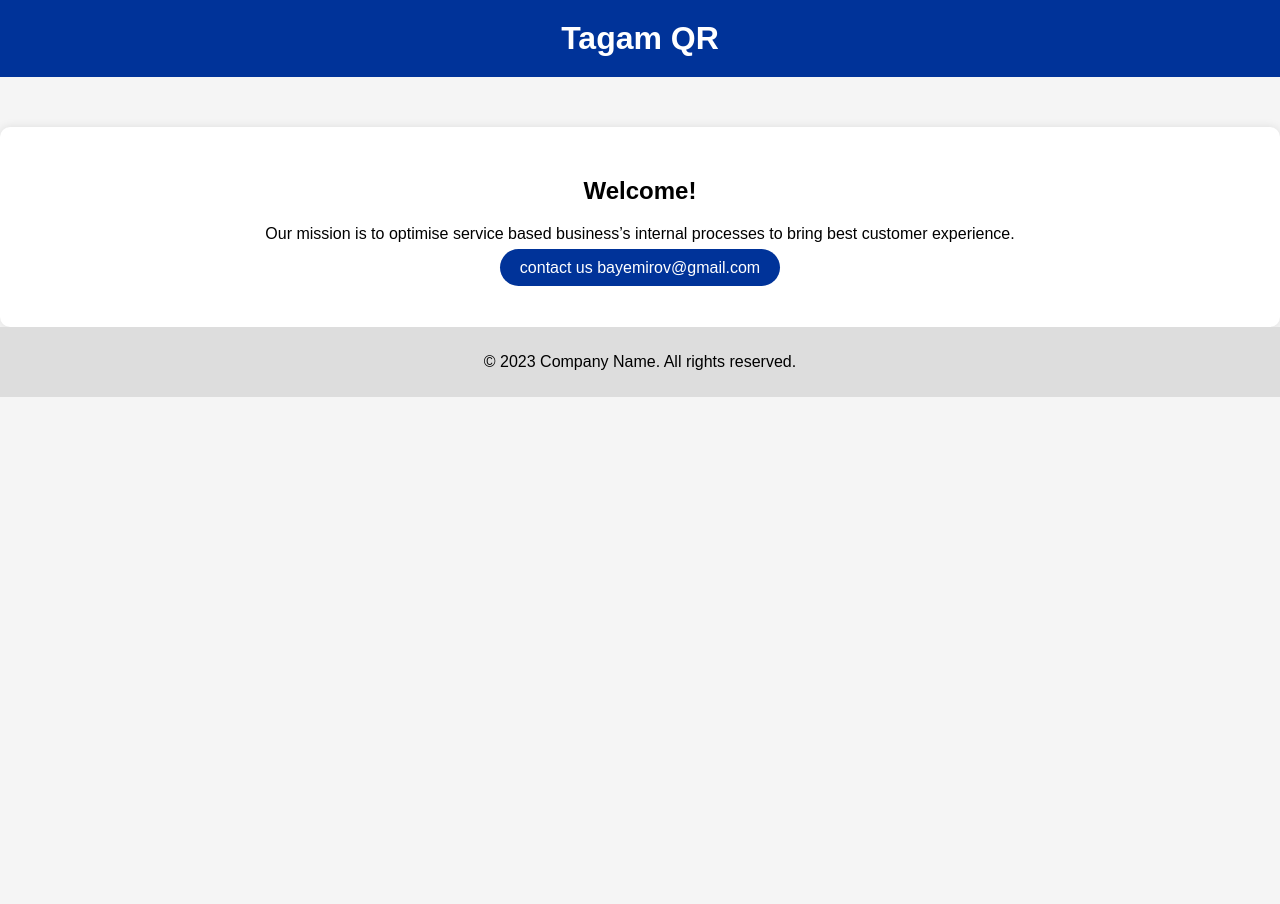
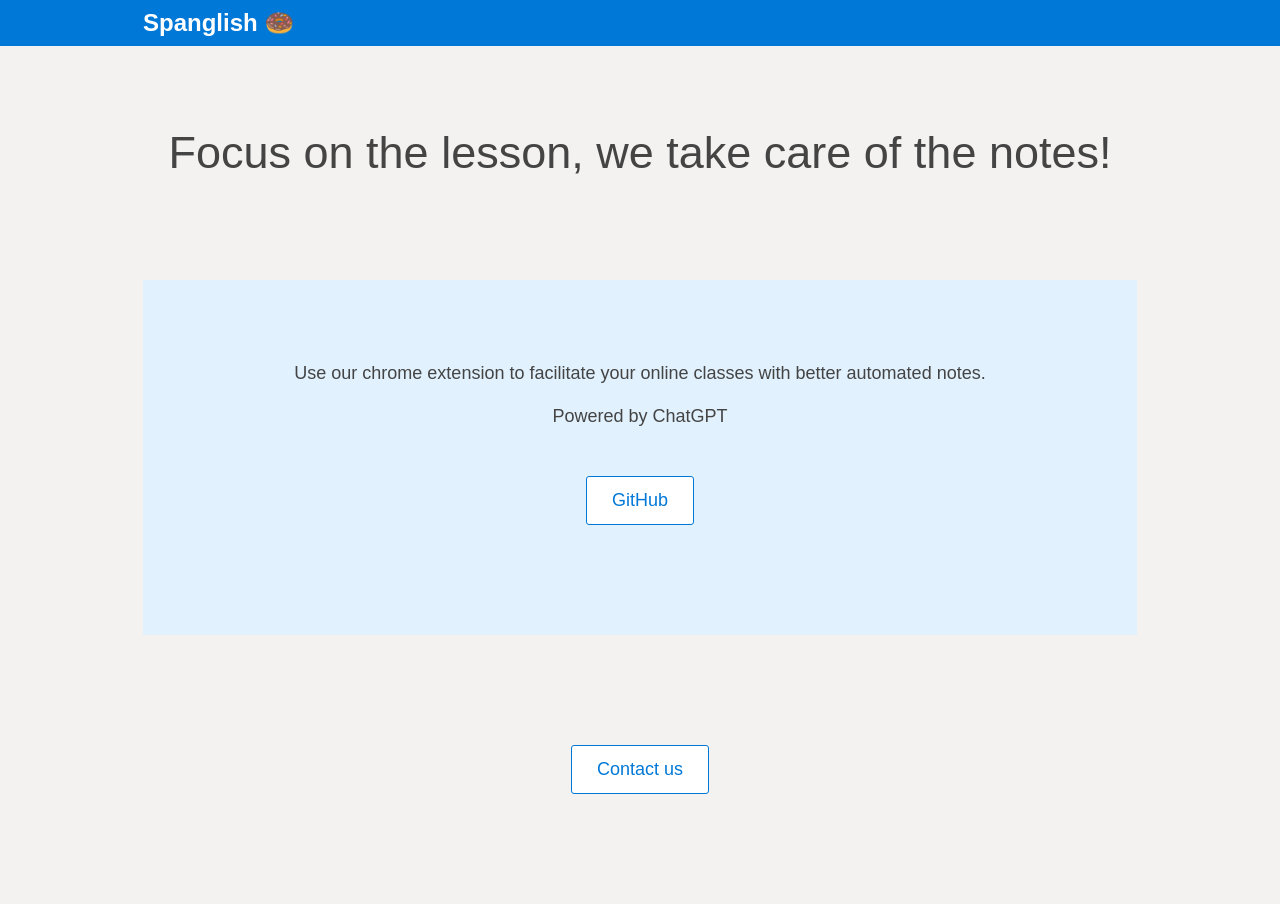
Before and after one commit to 13eket/13eket.github.io, a plain HTML site: page index.html in a window 1280 px wide. Before the commit the page ends 800 px from the top, so only its background shows below. Drawn offline with nearby package versions, Linux system fonts and the light colour scheme.

Commit message:
Landing page for Spanglish

```diff
--- a/index.html
+++ b/index.html
@@ -1,22 +1,87 @@
 <!DOCTYPE html>
-<html>
+<html lang="en">
 <head>
-	<title>Tagam Dev | Landing Page</title>
-	<meta charset="UTF-8">
-	<meta name="viewport" content="width=device-width, initial-scale=1.0">
-	<link rel="stylesheet" type="text/css" href="style.css">
+    <meta charset="UTF-8">
+    <meta name="viewport" content="width=device-width, initial-scale=1.0">
+    <title>Spanglish</title>
+    <link rel="stylesheet" href="https://maxcdn.bootstrapcdn.com/bootstrap/4.5.2/css/bootstrap.min.css">
+    <style>
+        body {
+            font-family: 'Source Sans Pro', sans-serif;
+            font-size: 18px;
+            line-height: 1.5;
+            color: #444;
+            background-color: #f3f2f1;
+        }
+        .navbar {
+            background-color: #0078d7;
+            padding-top: 0;
+            padding-bottom: 0;
+        }
+        .navbar-brand {
+            color: white;
+            font-weight: bold;
+            font-size: 24px;
+        }
+        .navbar-brand img {
+            max-height: 32px;
+            margin-right: 8px;
+        }
+        .container {
+            max-width: 1024px;
+        }
+        .cta {
+            background-color: #ffffff;
+            border: 1px solid #0078d7;
+            color: #0078d7;
+            font-size: 18px;
+            padding: 10px 25px;
+            text-decoration: none;
+            display: inline-block;
+            margin-top: 30px;
+            margin-bottom: 30px;
+            border-radius: 3px;
+        }
+        h2 {
+            font-size: 2.5em;
+            margin-bottom: 20px;
+        }
+        .section {
+            padding: 80px 0;
+            text-align: center;
+        }
+        .section:nth-child(odd) {
+            background-color: #f3f2f1;
+        }
+        .section:nth-child(even) {
+            background-color: #e1f1fd;
+        }
+    </style>
 </head>
 <body>
-	<header>
-		<h1>Tagam QR</h1>
-	</header>
-	<section>
-		<h2>Welcome!</h2>
-		<p>Our mission is to optimise service based business’s internal processes to bring best customer experience.</p>
-		<a>contact us bayemirov@gmail.com</a>
-	</section>
-	<footer>
-		<p>&copy; 2023 Company Name. All rights reserved.</p>
-	</footer>
+	<nav class="navbar navbar-expand-lg">
+		<div class="container">
+			<a class="navbar-brand" href="#">Spanglish 🍩</a>
+		</div>
+	</nav>
+
+	<div class="container">
+		<section class="section">
+			<h2>Focus on the lesson, we take care of the notes!</h2>
+		</section>
+		<section class="section">
+			<p>Use our chrome extension to facilitate your online classes with better automated notes.</p>
+			<p>Powered by ChatGPT</p>
+			<a href="https://github.com/13eket" class="cta">GitHub</a>
+		</section>
+		<section class="section">
+			<a href="mailto:bayemirov@gmail.com" class="cta">Contact us</a>
+		</section>
+	</div>
+
+	<script src="https://ajax.googleapis.com/ajax/libs/jquery/3.5.1/jquery.min.js"></script>
+	<script src="https://cdnjs.cloudflare.com/ajax/libs/popper.js/1.16.0/umd/popper.min.js"></script>
+	<script src="https://maxcdn.bootstrapcdn.com/bootstrap/4.5.2/js/bootstrap.min.js"></script>
+
 </body>
 </html>
--- a/style.css
+++ /dev/null
@@ -1,48 +0,0 @@
-body {
-	font-family: Arial, sans-serif;
-	background-color: #F5F5F5;
-	margin: 0;
-	padding: 0;
-}
-
-header {
-	background-color: #003399;
-	color: #FFFFFF;
-	padding: 20px;
-	text-align: center;
-}
-
-h1 {
-	margin: 0;
-}
-
-section {
-	background-color: #FFFFFF;
-	padding: 50px;
-	text-align: center;
-	margin-top: 50px;
-	box-shadow: 0 0 10px rgba(0,0,0,0.1);
-	border-radius: 10px;
-}
-
-h2 {
-	margin-top: 0;
-}
-
-a {
-	background-color: #003399;
-	color: #FFFFFF;
-	padding: 10px 20px;
-	border-radius: 20px;
-	text-decoration: none;
-	transition: background-color 0.3s ease;
-}
-
-a:hover {
-	background-color: #002266;
-}
-footer {
-	background-color: #DDDDDD;
-	text-align: center;
-	padding: 10px;
-}
```
